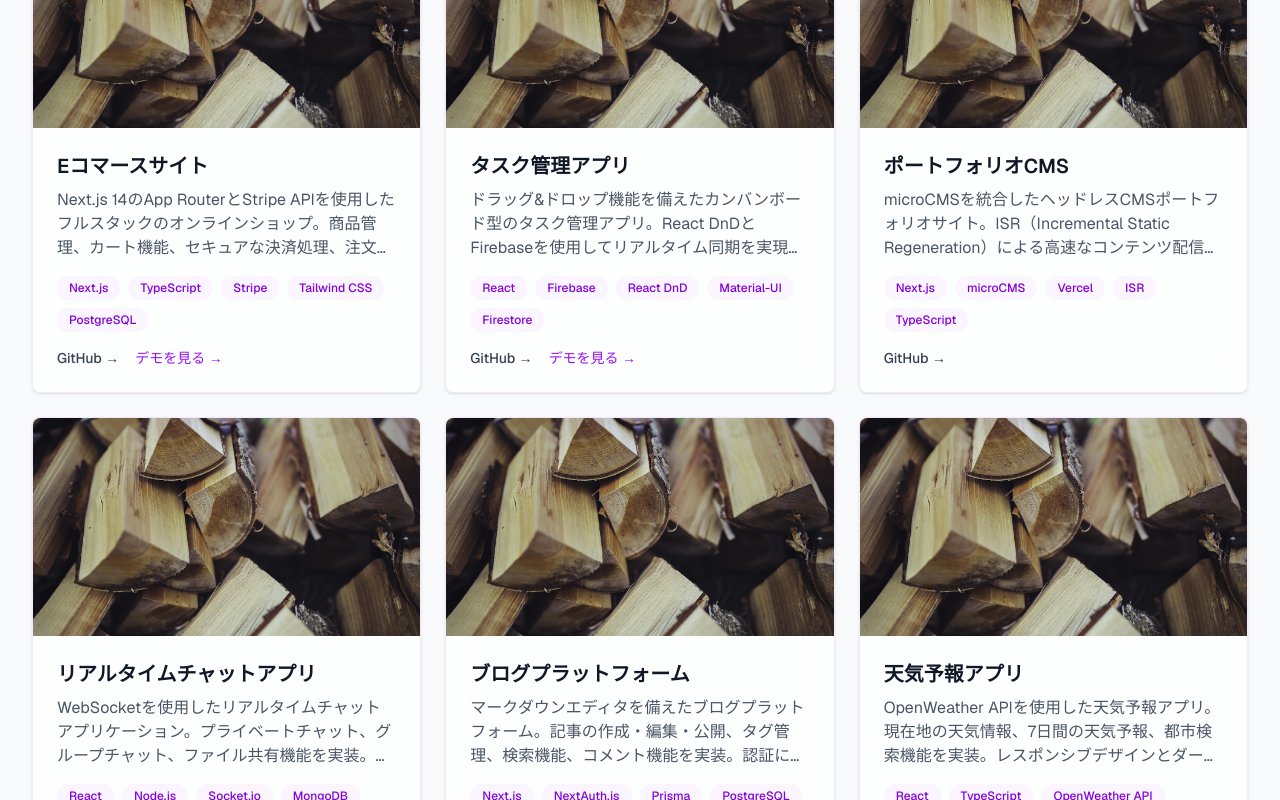
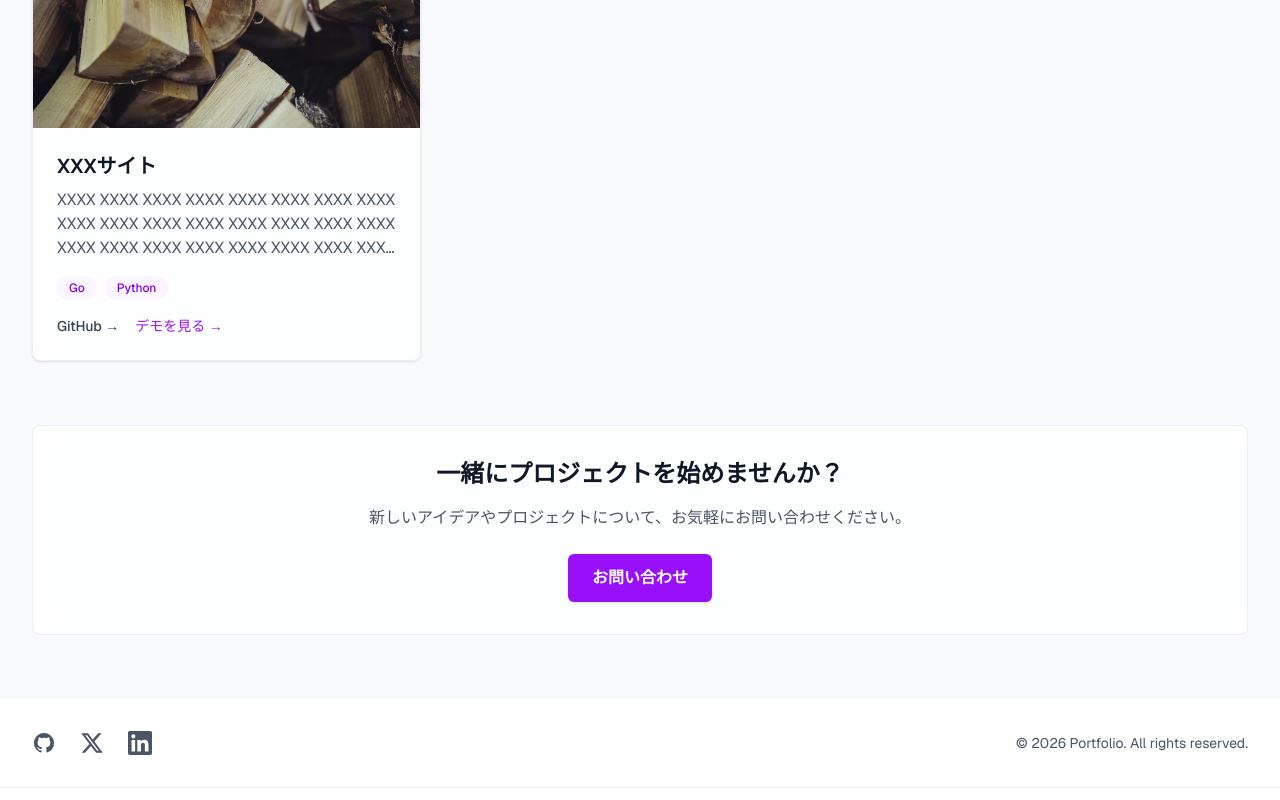
Before and after one commit to piroz/portfolio-vercel, a Next.js app: page /projects in a window 1280 px wide. Shown: the part 380-1180 px from the top of the page. Built offline with nearby package versions, Linux system fonts and the light colour scheme.

Commit message:
update prj

```diff
--- a/src/app/projects/page.tsx
+++ b/src/app/projects/page.tsx
@@ -8,58 +8,67 @@ export const metadata: Metadata = {
 
 const projects = [
   {
-    title: 'Eコマースサイト',
+    title: 'XXXサイト',
     description:
-      'Next.js 14のApp RouterとStripe APIを使用したフルスタックのオンラインショップ。商品管理、カート機能、セキュアな決済処理、注文履歴管理を実装。リアルタイム在庫管理とレスポンシブデザインにも対応。',
+      'XXXX XXXX XXXX XXXX XXXX XXXX XXXX XXXX XXXX XXXX XXXX XXXX XXXX XXXX XXXX XXXX XXXX XXXX XXXX XXXX XXXX XXXX XXXX XXXX XXXX XXXX XXXX XXXX XXXX XXXX XXXX XXXX XXXX XXXX XXXX XXXX XXXX XXXX XXXX XXXX XXXX XXXX XXXX XXXX XXXX XXXX XXXX XXXX XXXX XXXX XXXX ',
     image: '/images/project1.jpg',
-    tags: ['Next.js', 'TypeScript', 'Stripe', 'Tailwind CSS', 'PostgreSQL'],
-    githubUrl: 'https://github.com/yourusername/ecommerce',
-    demoUrl: 'https://ecommerce-demo.vercel.app',
+    tags: ['Go', 'Python'],
+    githubUrl: 'https://github.com/piroz',
+    demoUrl: 'https://mrazblog.vercel.app',
   },
-  {
-    title: 'タスク管理アプリ',
-    description:
-      'ドラッグ&ドロップ機能を備えたカンバンボード型のタスク管理アプリ。React DnDとFirebaseを使用してリアルタイム同期を実現。チーム間のコラボレーション機能、タスクのフィルタリング、優先度設定機能を搭載。',
-    image: '/images/project2.jpg',
-    tags: ['React', 'Firebase', 'React DnD', 'Material-UI', 'Firestore'],
-    githubUrl: 'https://github.com/yourusername/task-manager',
-    demoUrl: 'https://task-manager-demo.vercel.app',
-  },
-  {
-    title: 'ポートフォリオCMS',
-    description:
-      'microCMSを統合したヘッドレスCMSポートフォリオサイト。ISR（Incremental Static Regeneration）による高速なコンテンツ配信を実現。ブログ機能、プロジェクト管理、SEO最適化を実装。',
-    image: '/images/project3.jpg',
-    tags: ['Next.js', 'microCMS', 'Vercel', 'ISR', 'TypeScript'],
-    githubUrl: 'https://github.com/yourusername/portfolio-cms',
-  },
-  {
-    title: 'リアルタイムチャットアプリ',
-    description:
-      'WebSocketを使用したリアルタイムチャットアプリケーション。プライベートチャット、グループチャット、ファイル共有機能を実装。Node.js + Socket.ioによるバックエンド、Reactによるフロントエンド。',
-    image: '/images/project4.jpg',
-    tags: ['React', 'Node.js', 'Socket.io', 'MongoDB', 'Express'],
-    githubUrl: 'https://github.com/yourusername/chat-app',
-    demoUrl: 'https://chat-app-demo.vercel.app',
-  },
-  {
-    title: 'ブログプラットフォーム',
-    description:
-      'マークダウンエディタを備えたブログプラットフォーム。記事の作成・編集・公開、タグ管理、検索機能、コメント機能を実装。認証にはNextAuth.jsを使用し、セキュアなユーザー管理を実現。',
-    image: '/images/project5.jpg',
-    tags: ['Next.js', 'NextAuth.js', 'Prisma', 'PostgreSQL', 'MDX'],
-    githubUrl: 'https://github.com/yourusername/blog-platform',
-    demoUrl: 'https://blog-platform-demo.vercel.app',
-  },
-  {
-    title: '天気予報アプリ',
-    description:
-      'OpenWeather APIを使用した天気予報アプリ。現在地の天気情報、7日間の天気予報、都市検索機能を実装。レスポンシブデザインとダークモードに対応。',
-    image: '/images/project6.jpg',
-    tags: ['React', 'TypeScript', 'OpenWeather API', 'Tailwind CSS'],
-    githubUrl: 'https://github.com/yourusername/weather-app',
-    demoUrl: 'https://weather-app-demo.vercel.app',
-  },
+  // {
+  //   title: 'Eコマースサイト',
+  //   description:
+  //     'Next.js 14のApp RouterとStripe APIを使用したフルスタックのオンラインショップ。商品管理、カート機能、セキュアな決済処理、注文履歴管理を実装。リアルタイム在庫管理とレスポンシブデザインにも対応。',
+  //   image: '/images/project1.jpg',
+  //   tags: ['Next.js', 'TypeScript', 'Stripe', 'Tailwind CSS', 'PostgreSQL'],
+  //   githubUrl: 'https://github.com/yourusername/ecommerce',
+  //   demoUrl: 'https://ecommerce-demo.vercel.app',
+  // },
+  // {
+  //   title: 'タスク管理アプリ',
+  //   description:
+  //     'ドラッグ&ドロップ機能を備えたカンバンボード型のタスク管理アプリ。React DnDとFirebaseを使用してリアルタイム同期を実現。チーム間のコラボレーション機能、タスクのフィルタリング、優先度設定機能を搭載。',
+  //   image: '/images/project2.jpg',
+  //   tags: ['React', 'Firebase', 'React DnD', 'Material-UI', 'Firestore'],
+  //   githubUrl: 'https://github.com/yourusername/task-manager',
+  //   demoUrl: 'https://task-manager-demo.vercel.app',
+  // },
+  // {
+  //   title: 'ポートフォリオCMS',
+  //   description:
+  //     'microCMSを統合したヘッドレスCMSポートフォリオサイト。ISR（Incremental Static Regeneration）による高速なコンテンツ配信を実現。ブログ機能、プロジェクト管理、SEO最適化を実装。',
+  //   image: '/images/project3.jpg',
+  //   tags: ['Next.js', 'microCMS', 'Vercel', 'ISR', 'TypeScript'],
+  //   githubUrl: 'https://github.com/yourusername/portfolio-cms',
+  // },
+  // {
+  //   title: 'リアルタイムチャットアプリ',
+  //   description:
+  //     'WebSocketを使用したリアルタイムチャットアプリケーション。プライベートチャット、グループチャット、ファイル共有機能を実装。Node.js + Socket.ioによるバックエンド、Reactによるフロントエンド。',
+  //   image: '/images/project4.jpg',
+  //   tags: ['React', 'Node.js', 'Socket.io', 'MongoDB', 'Express'],
+  //   githubUrl: 'https://github.com/yourusername/chat-app',
+  //   demoUrl: 'https://chat-app-demo.vercel.app',
+  // },
+  // {
+  //   title: 'ブログプラットフォーム',
+  //   description:
+  //     'マークダウンエディタを備えたブログプラットフォーム。記事の作成・編集・公開、タグ管理、検索機能、コメント機能を実装。認証にはNextAuth.jsを使用し、セキュアなユーザー管理を実現。',
+  //   image: '/images/project5.jpg',
+  //   tags: ['Next.js', 'NextAuth.js', 'Prisma', 'PostgreSQL', 'MDX'],
+  //   githubUrl: 'https://github.com/yourusername/blog-platform',
+  //   demoUrl: 'https://blog-platform-demo.vercel.app',
+  // },
+  // {
+  //   title: '天気予報アプリ',
+  //   description:
+  //     'OpenWeather APIを使用した天気予報アプリ。現在地の天気情報、7日間の天気予報、都市検索機能を実装。レスポンシブデザインとダークモードに対応。',
+  //   image: '/images/project6.jpg',
+  //   tags: ['React', 'TypeScript', 'OpenWeather API', 'Tailwind CSS'],
+  //   githubUrl: 'https://github.com/yourusername/weather-app',
+  //   demoUrl: 'https://weather-app-demo.vercel.app',
+  // },
 ];
 
 export default function ProjectsPage() {
```
